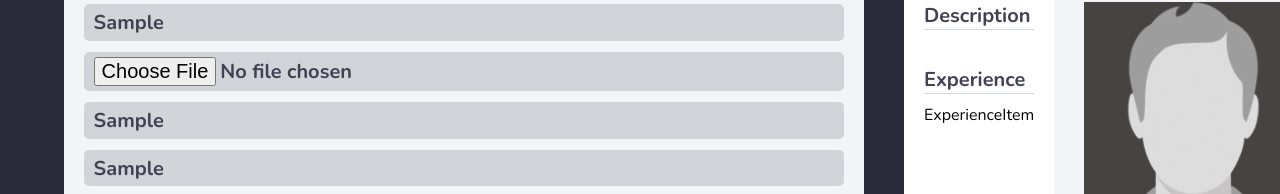
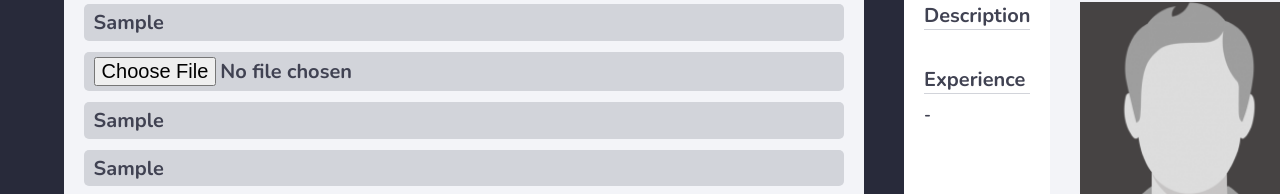
Before and after one commit to dulip-sameera/react-cv-generator, a React (Create React App) app: page / in a window 1280 px wide. Both pictures are taken after typing "Sample", "Sample", "Sample", "Sample", "Sample", "name@example.com" into the empty fields and a click on the button "Add". Shown: the part 237-431 px from the top of the page. Built offline with nearby package versions, Linux system fonts and the light colour scheme.

Commit message:
style and set the props

```diff
--- a/src/components/Body/Preview/ExperienceItem.js
+++ b/src/components/Body/Preview/ExperienceItem.js
@@ -1,8 +1,40 @@
 import React, { Component } from "react";
+import styled from "styled-components";
+import { Description, SubTitle } from "./styles";
+
+const LayoutDiv = styled.div`
+  display: flex;
+  gap: 40px;
+  margin-bottom: 10px;
+`;
+
+const Period = styled(SubTitle)``;
+const Position = styled(SubTitle)``;
+
+const Company = styled(Description)`
+  margin-bottom: 0px;
+`;
+
+const Address = styled(Description)`
+  margin-bottom: 0px;
+`;
 
 export class ExperienceItem extends Component {
   render() {
-    return <div>ExperienceItem</div>;
+    const { from, to, address, position, company } = this.props;
+
+    return (
+      <LayoutDiv>
+        <Period>
+          {from} - {to}
+        </Period>
+        <div>
+          <Position>{position}</Position>
+          <Company>{company}</Company>
+          <Address>{address}</Address>
+        </div>
+      </LayoutDiv>
+    );
   }
 }
 
```
